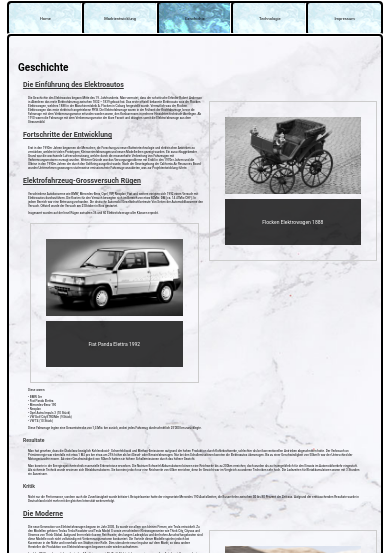
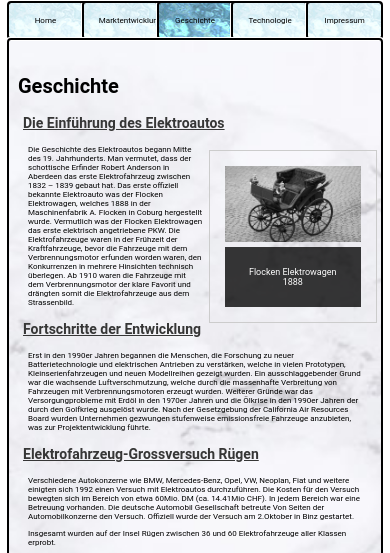
Before and after one commit to shota1904/PrWR, a plain HTML site: page geschichte.html in a window 390 px wide. Shown: the part 291-844 px from the top of the page. Drawn offline with nearby package versions, Linux system fonts and the light colour scheme.

Commit message:
Update style.css

```diff
--- a/css/style.css
+++ b/css/style.css
@@ -174,31 +174,50 @@ body {
 	transition: opacity 1s;
 }
 @media screen and (max-width: 850px){
+	@media screen and (max-width: 850px){
 	li a{
 		font-size: 13px;
+	}
+	h2{
+		font-size: 25px;
+	}
+	h3{
+		font-size: 23px;
+	}
+	h4{
+		font-size: 16px;
+	}
+	p{
+		font-size: 10px;
+	}
+	.bildbeschreibung{
+		font-size: 10px;
+	}
+	div.desc{
+		font-size: 10px;
 	}
 }
 @media screen and (max-width: 700px){
 	li a{
-		font-size: 4px;
+		font-size: 8px;
 	}
 	h2{
+		font-size: 20px;
+	}
+	h3{
+		font-size: 14px;
+	}
+	h4{
 		font-size: 10px;
 	}
-	h3{
-		font-size: 7px;
-	}
-	h4{
-		font-size: 5px;
-	}
 	p{
-		font-size: 3px;
+		font-size: 8px;
 	}
 	.bildbeschreibung{
-		font-size: 5px;
+		font-size: 9px;
 	}
 	div.desc{
-		font-size: 5px;
+		font-size: 9px;
 	}
 	div.gallery {
 	width: 35vw;
```
